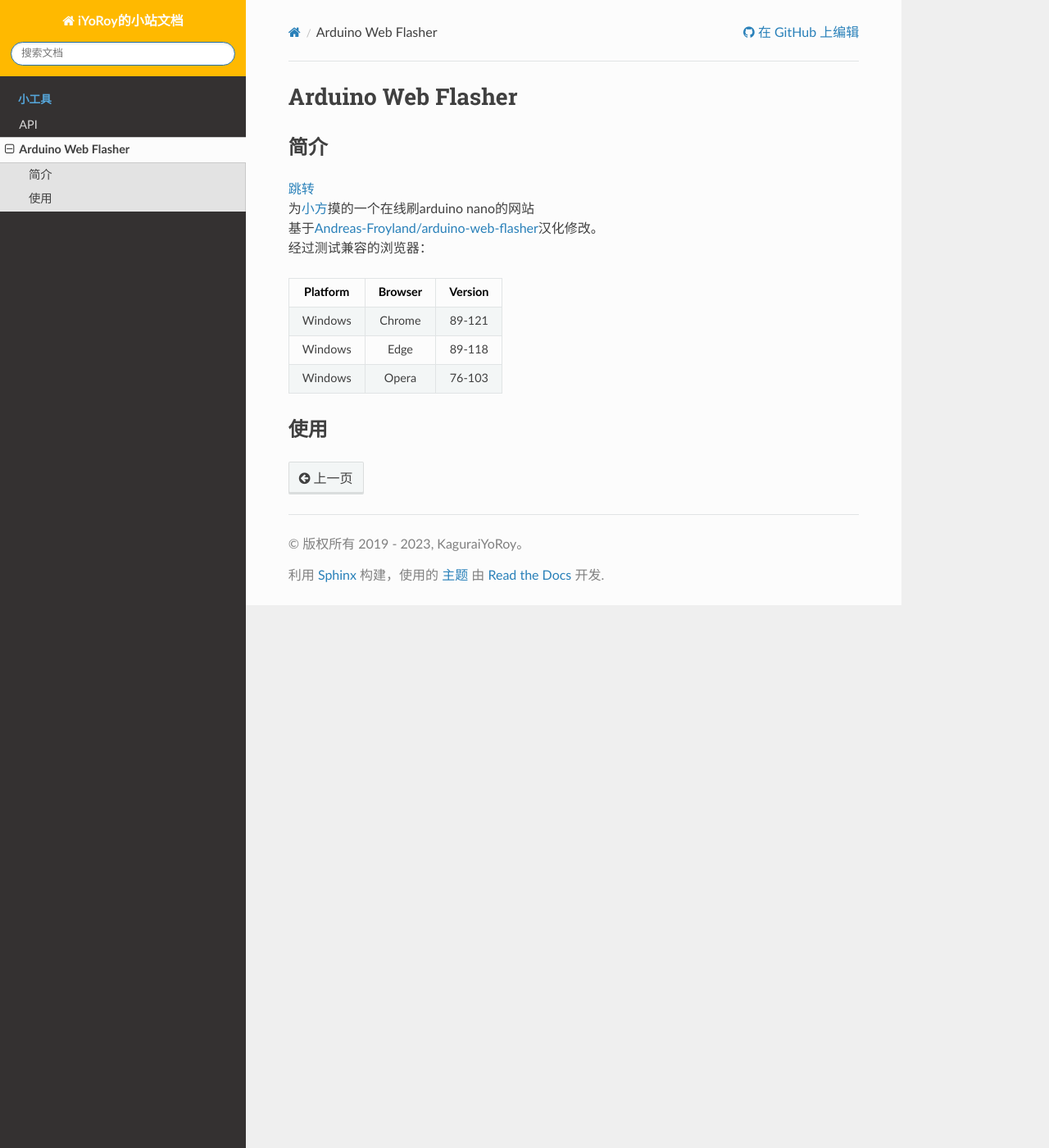
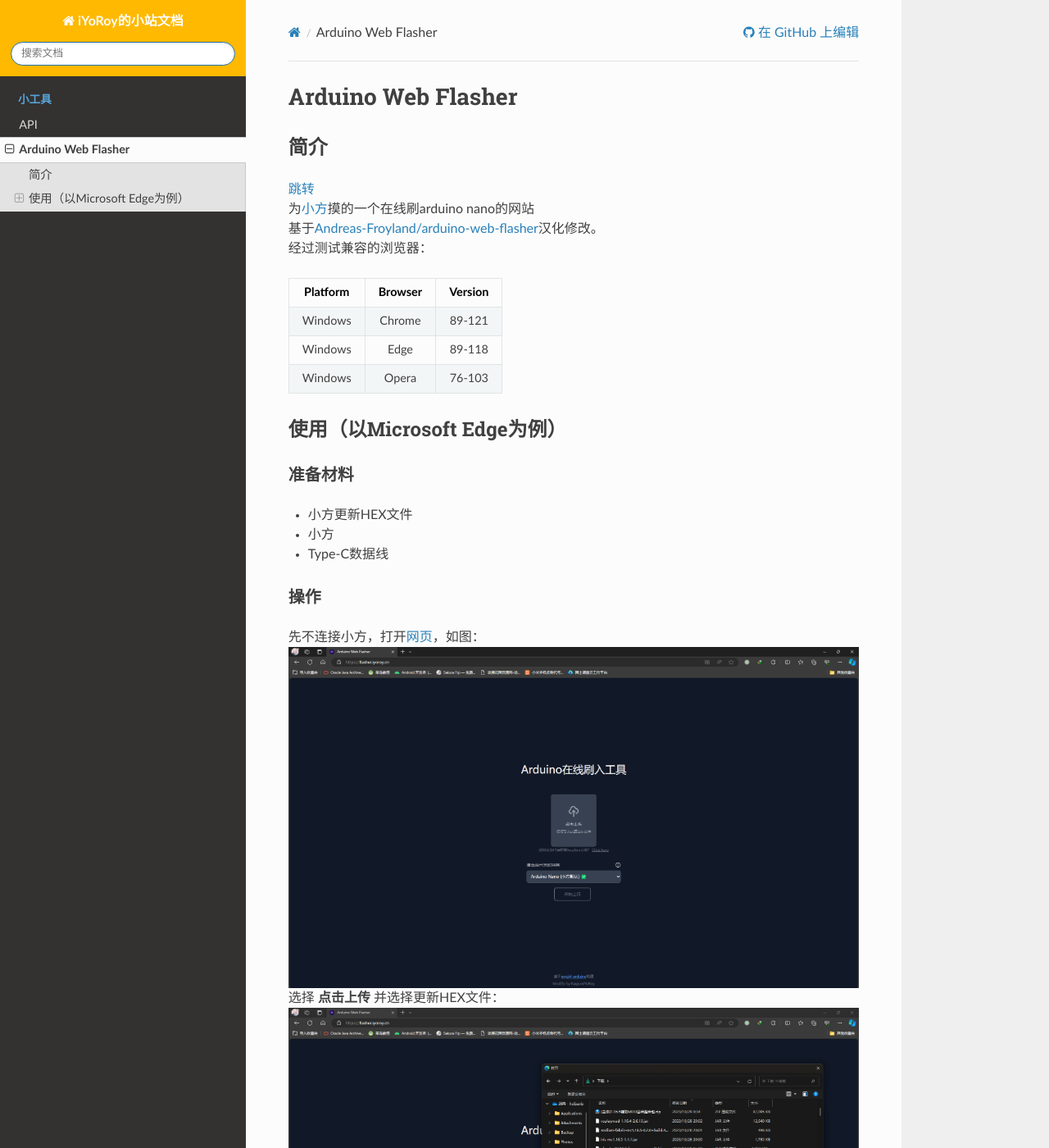
Before and after one commit to KaguraiYoRoy/docs, a Sphinx documentation site: the page built from source/tools/Flasher.md, in a window 1280 px wide and 1400 px high. Shown: the whole window at 82% size. Built offline with Sphinx 7.4.7 and the Read the Docs theme 2.0.0, drawn with Linux system fonts in a browser that asks for light colours; some of the changed text lies outside the part shown.

Commit message:
Finish Arduino web flasher

```diff
--- a/source/tools/Flasher.md
+++ b/source/tools/Flasher.md
@@ -11,4 +11,24 @@
 | Windows | Edge | 89-118 |
 | Windows | Opera | 76-103 |
 
-## 使用
+## 使用（以Microsoft Edge为例）
+### 准备材料
+* 小方更新HEX文件
+* 小方
+* Type-C数据线
+### 操作
+先不连接小方，打开[网页](https://flasher.iyoroy.cn)，如图：
+![Flasher-01](images/Flasher-01.png)
+选择 **点击上传** 并选择更新HEX文件：
+![Flasher-02](images/Flasher-02.png)
+
+![Flasher-03](images/Flasher-03.png)
+点击 **开始上传** ，浏览器会弹出如下窗口：
+![Flasher-04](images/Flasher-04.png)
+此时插入小方，会发现多出了一个串口设备：
+![Flasher-05](images/Flasher-05.png)
+选择那个多出来的串口并确定，浏览器将自动开始刷入：
+![Flasher-06](images/Flasher-06.png)
+![Flasher-07](images/Flasher-07.png)
+
+出现Successful之类的字样后便可拔下小方，更新完成
```
Also changed, not shown: source/tools/images/Flasher-01.png (added), source/tools/images/Flasher-02.png (added), source/tools/images/Flasher-03.png (added), source/tools/images/Flasher-04.png (added), source/tools/images/Flasher-05.png (added), source/tools/images/Flasher-06.png (added), source/tools/images/Flasher-07.png (added).
